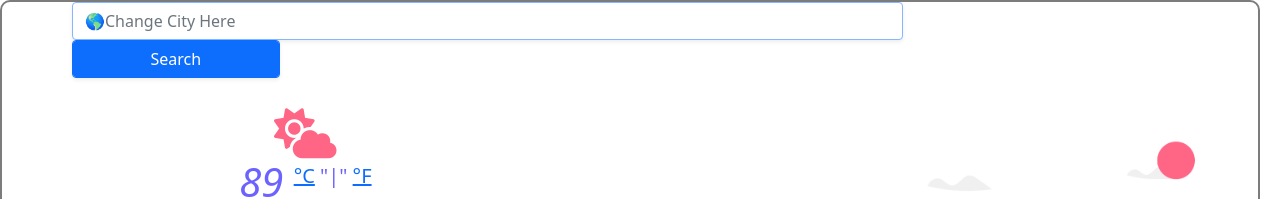
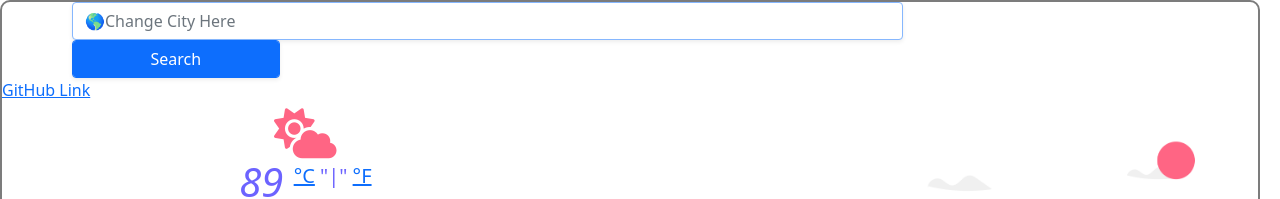
Before and after one commit to SophyHub/my-weather, a plain HTML site: page index.html in a window 1280 px wide. Shown: the top 199 px of the page. Drawn offline with nearby package versions, Linux system fonts and the light colour scheme.

Commit message:
added Github link

```diff
--- a/index.html
+++ b/index.html
@@ -122,6 +122,7 @@
         </div>
       </div>
     </div>
+    <a href="https://github.com/SophyHub/my-weather">GitHub Link</a>
     <footer>Coded by Sophony Sime</footer>
     <script src="app.js"></script>
   </body>
```
